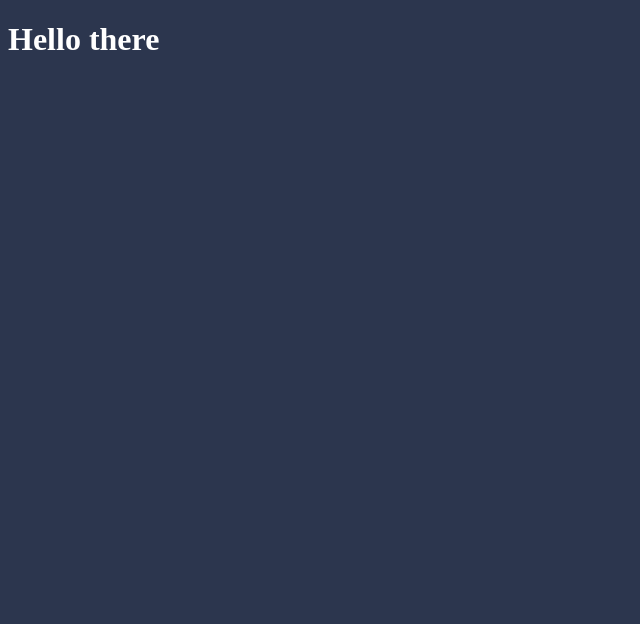
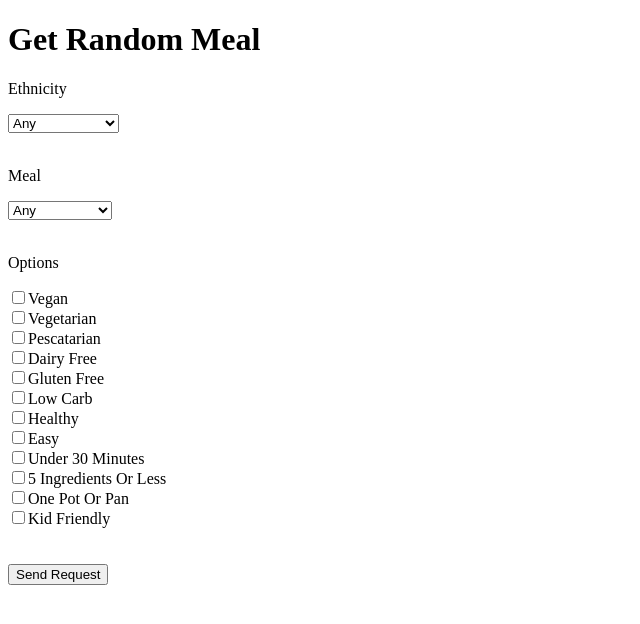
Before and after one commit to jesperkha/random-meals-v2, a website: page client/index.html in a window 1280 px wide. Shown: the whole page, without its empty margins (0-640 px from the left). Drawn offline with Linux system fonts and the light colour scheme.

Commit message:
28.03.21

```diff
--- a/client/css/main.css
+++ b/client/css/main.css
@@ -1,4 +1,3 @@
-body {
-	background-color: #2c364e;
-	color: white;
+* {
+	text-transform: capitalize;
 }
--- a/client/index.html
+++ b/client/index.html
@@ -5,9 +5,61 @@
 		<meta http-equiv="X-UA-Compatible" content="IE=edge" />
 		<meta name="viewport" content="width=device-width, initial-scale=1.0" />
 		<link rel="stylesheet" href="./css/main.css" />
+		<script src="./requests.js"></script>
 		<title>RandomMeals</title>
 	</head>
 	<body>
-		<h1>Hello there</h1>
+		<h1>Get random meal</h1>
+
+		<!-- Enthicity select -->
+		<p>ethnicity</p>
+		<select name="" id="select-ethnicity">
+			<option value="">Any</option>
+		</select>
+
+		<br /><br />
+
+		<!-- Meal select -->
+		<p>meal</p>
+		<select name="" id="select-meal">
+			<option value="">Any</option>
+		</select>
+
+		<br /><br />
+
+		<!-- Extra options -->
+		<p>options</p>
+		<div id="options"></div>
+
+		<br /><br />
+
+		<button onclick="requestRecipe();">Send request</button>
 	</body>
+
+	<script defer>
+		window.onload = async () => {
+			const res = await fetch("./tags.json");
+			const json = await res.json();
+
+			json.ethnicities.forEach((e) => {
+				document.getElementById("select-ethnicity").innerHTML += `<option value="${e}">${e.replaceAll(
+					"_",
+					" "
+				)}</option>`;
+			});
+
+			json.meal.forEach((e) => {
+				document.getElementById("select-meal").innerHTML += `<option value="${e}">${e.replaceAll("_", " ")}</option>`;
+			});
+
+			json.options.forEach((e) => {
+				const index = json.options.indexOf(e);
+				const checkbox = `<input type="checkbox" value="${e}" id="options_${index}" />`;
+				const label = `<label for="options_${index}">${e.replaceAll("_", " ")}</label>`;
+				document.getElementById("options").innerHTML += checkbox;
+				document.getElementById("options").innerHTML += label;
+				document.getElementById("options").innerHTML += "<br>";
+			});
+		};
+	</script>
 </html>
--- /dev/null
+++ b/client/requests.js
@@ -0,0 +1,32 @@
+function getTags() {
+	let tags = [];
+
+	const pushFromSelect = (id) => {
+		const select = document.getElementById(id);
+		if (select.value != "") tags.push(select.value);
+	};
+
+	pushFromSelect("select-ethnicity");
+	pushFromSelect("select-meal");
+
+	document.getElementById("options").childNodes.forEach((e) => {
+		if (e?.localName == "input" && e.checked) tags.push(e.value);
+	});
+
+	console.log(tags);
+	return tags;
+}
+
+async function requestRecipe() {
+	const options = {
+		method: "POST",
+		headers: {
+			"Content-Type": "application/json",
+		},
+		body: JSON.stringify(getTags()),
+	};
+
+	const res = await fetch("/getRecipe", options);
+	const json = await res.json();
+	console.log(json);
+}
--- /dev/null
+++ b/client/tags.json
@@ -0,0 +1,48 @@
+{
+	"ethnicities": [
+		"african",
+		"chinese",
+		"french",
+		"german",
+		"italian",
+		"middle_eastern",
+		"american",
+		"british",
+		"greek",
+		"mexican",
+		"korean",
+		"vietnamese",
+		"caribbean",
+		"indian",
+		"latin_american",
+		"thai",
+		"japanese",
+		"brazilian"
+	],
+	"meal": [
+		"brunch",
+		"drinks",
+		"comfort_food",
+		"breakfast",
+		"lunch",
+		"appetizers",
+		"sides",
+		"snacks",
+		"dinner",
+		"desserts"
+	],
+	"options": [
+		"vegan",
+		"vegetarian",
+		"pescatarian",
+		"dairy_free",
+		"gluten_free",
+		"low_carb",
+		"healthy",
+		"easy",
+		"under_30_minutes",
+		"5_ingredients_or_less",
+		"one_pot_or_pan",
+		"kid_friendly"
+	]
+}
--- a/package.json
+++ b/package.json
@@ -10,6 +10,8 @@
 	"author": "",
 	"license": "ISC",
 	"dependencies": {
-		"express": "^4.17.1"
+		"dotenv": "^8.2.0",
+		"express": "^4.17.1",
+		"node-fetch": "^2.6.1"
 	}
 }
```
Also changed, not shown: index.js (+23 -2 lines), server/get-api-data.js (+25 -0 lines), server/tags.txt (added, +53 -0 lines), 2 other files.
